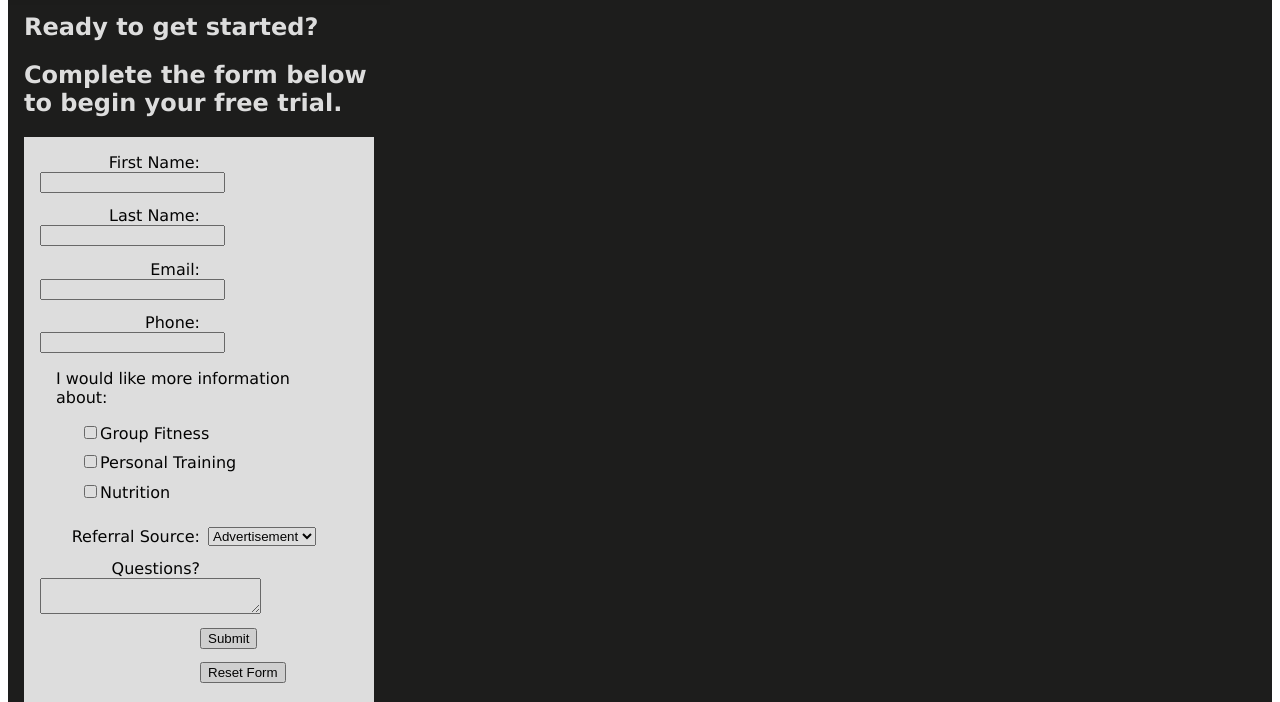
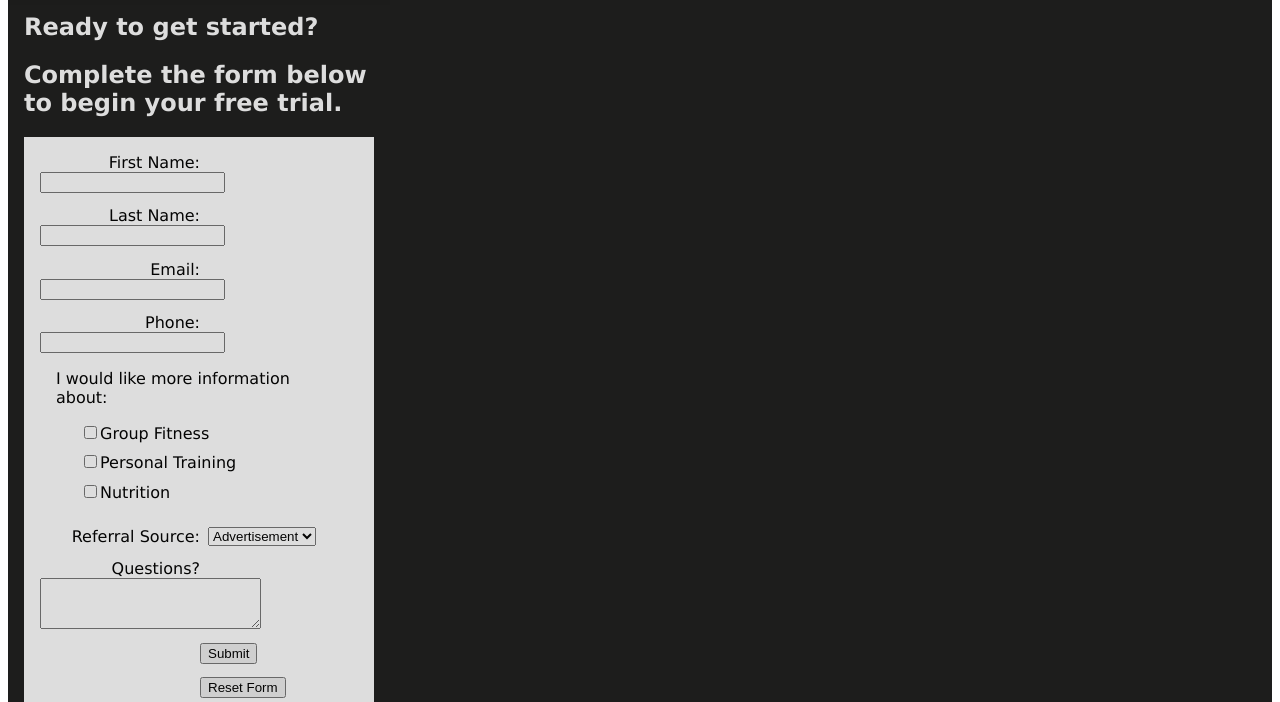
Before and after one commit to gi4484/gi4484.github.io, a plain HTML site: page contact.html in a window 1280 px wide. Shown: the part 250-952 px from the top of the page. Drawn offline with Linux system fonts and the light colour scheme.

Commit message:
Add files via upload

```diff
--- a/contact.html
+++ b/contact.html
@@ -64,7 +64,7 @@
 			</select>
 
 			<label for="questions">Questions?</label>
-			<textarea id="questions" name="questions" row="3" cols="25"></textarea>
+			<textarea id="questions" name="questions" rows="3" cols="25"></textarea>
 
 			<input type="submit" id="submit" value="Submit" class="btn">
 			<input type="reset" id="reset" value="Reset Form" class="btn">
```
